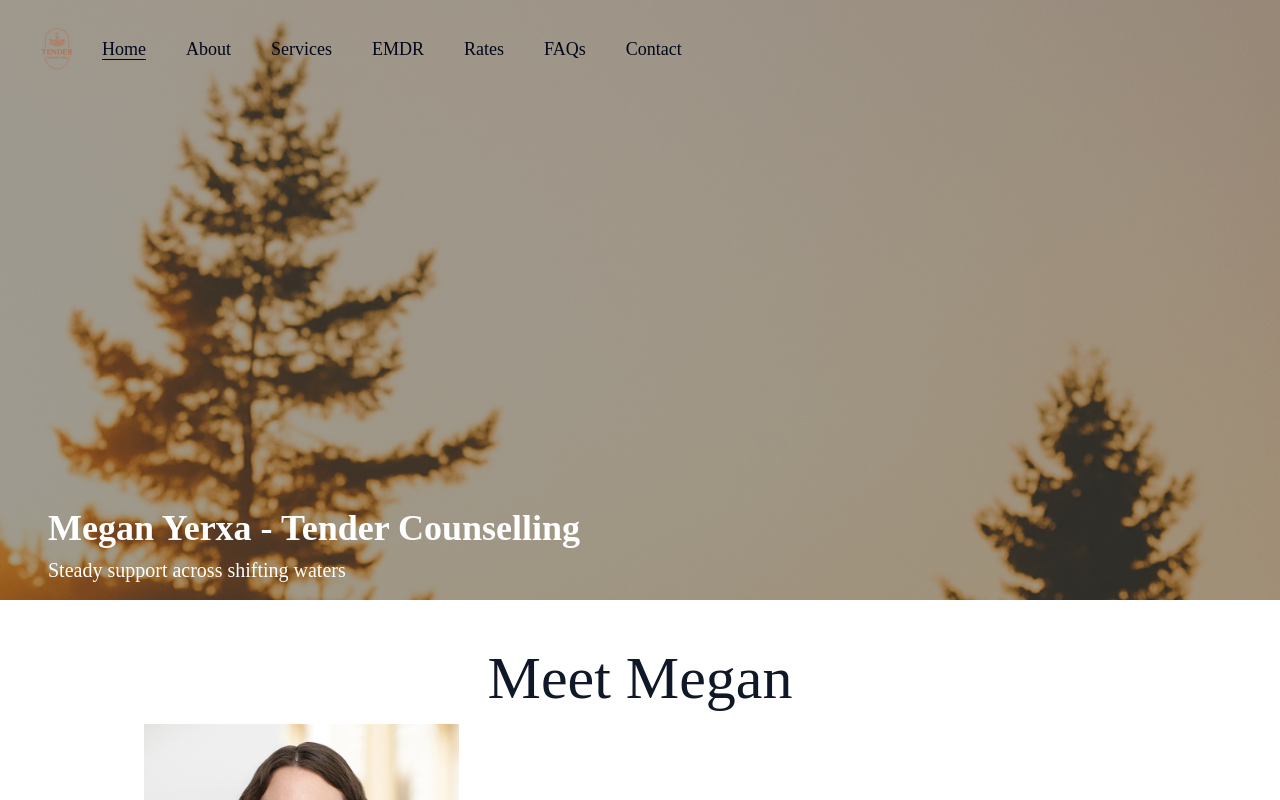
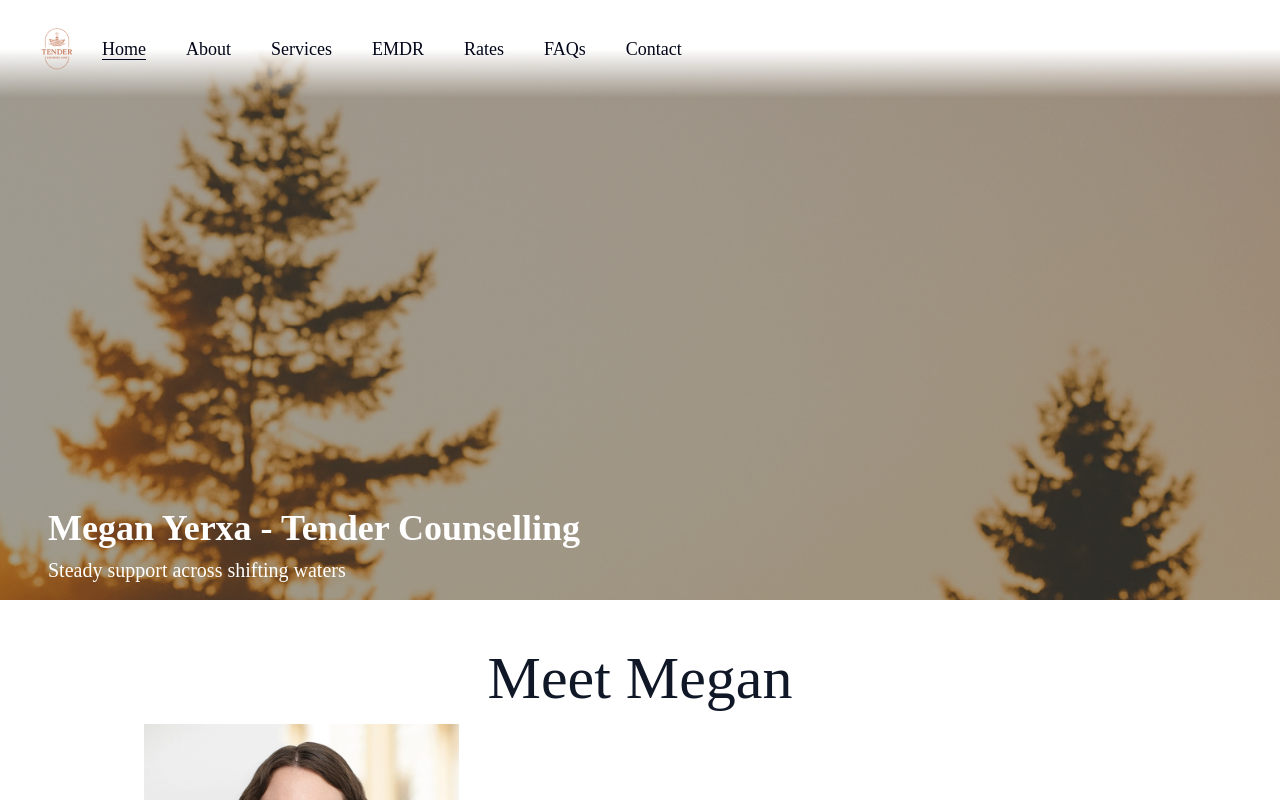
Before and after one commit to alexcoticehn/tender-ui, a Next.js app: page / in a window 1280 px wide. Shown: the top 800 px of the page. Built offline with nearby package versions, Linux system fonts and the light colour scheme.

Commit message:
add white gradient to header

```diff
--- a/src/components/header.tsx
+++ b/src/components/header.tsx
@@ -11,7 +11,7 @@ export default function Header() {
   const pathname = usePathname();
 
   return (
-    <header className="w-full fixed top-0 left-0 right-0 z-50">
+    <header className="w-full fixed top-0 left-0 right-0 z-50 md:bg-gradient-to-b md:from-white md:via-white md:to-transparent">
       <nav className="w-full px-4 sm:px-6 lg:px-8 py-6 flex justify-between pointer-events-auto">
         <div className="flex items-center gap-5">
           <Link href="/" className="z-20 relative">
```
